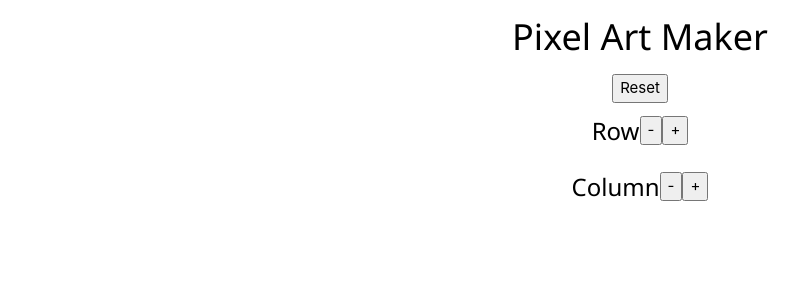
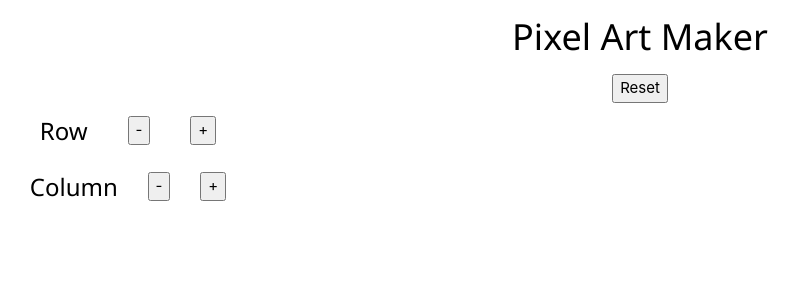
Before and after one commit to fojanb/pixel-art-maker, a React (Create React App) app: page / in a window 1280 px wide. Shown: the top 300 px of the page, without its empty margins (0-800 px from the left). Built offline with nearby package versions, Linux system fonts and the light colour scheme.

Commit message:
Update GridMaker.css

```diff
--- a/src/components/GridMaker/GridMaker.css
+++ b/src/components/GridMaker/GridMaker.css
@@ -1,17 +1,24 @@
-.container{
+.main {
   display: flex;
   flex-direction: column;
   justify-content: center;
   align-items: center;
-
+  padding: 20px;
+  background-color: blanchedalmond;
 }
-.row-column{
+.row-column {
   display: flex;
   flex-wrap: wrap;
   flex-direction: row;
-    justify-content:space-around;
+  justify-content: space-evenly;
   align-items: center;
-
-
-
+  width: 20%;
 }
+.create-clear {
+  display: flex;
+  flex-wrap: wrap;
+  flex-direction: row;
+  justify-content: space-between;
+  align-items: center;
+  width: 150px;
+}
```
Lines whose indentation alone changed are shown as unchanged.
